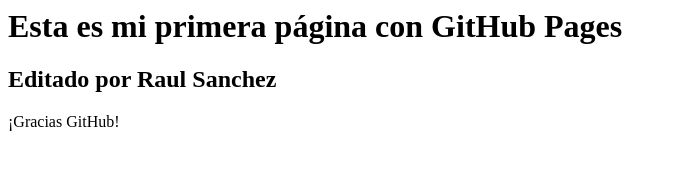
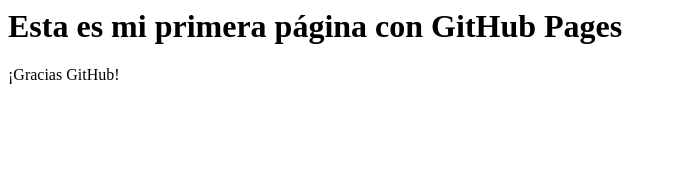
Before and after one commit to JOSERAULSC/Repo-de-Raul, a plain HTML site: page index.html in a window 1280 px wide. Shown: the whole page, without its empty margins (0-677 px from the left). Drawn offline with Linux system fonts and the light colour scheme.

Commit message:
Update index.html

```diff
--- a/index.html
+++ b/index.html
@@ -1,5 +1,4 @@
 <html>
 <h1> Esta es mi primera página con GitHub Pages </h1>
-<h2> Editado por Raul Sanchez </h2>
 <p>¡Gracias GitHub!</p>
 </html>
```
